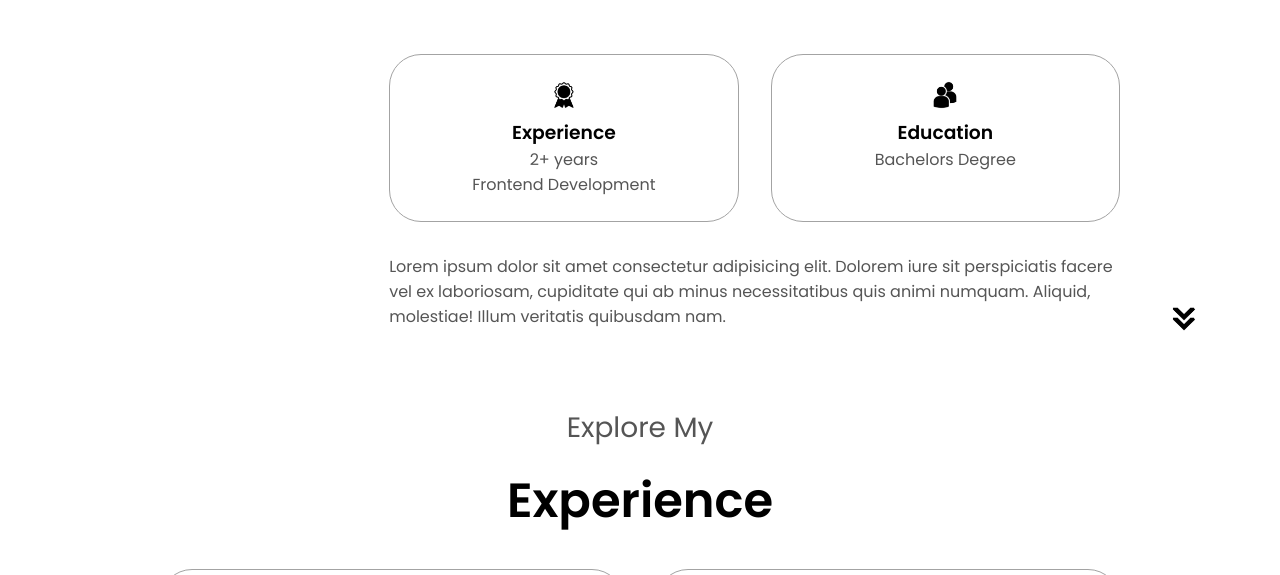
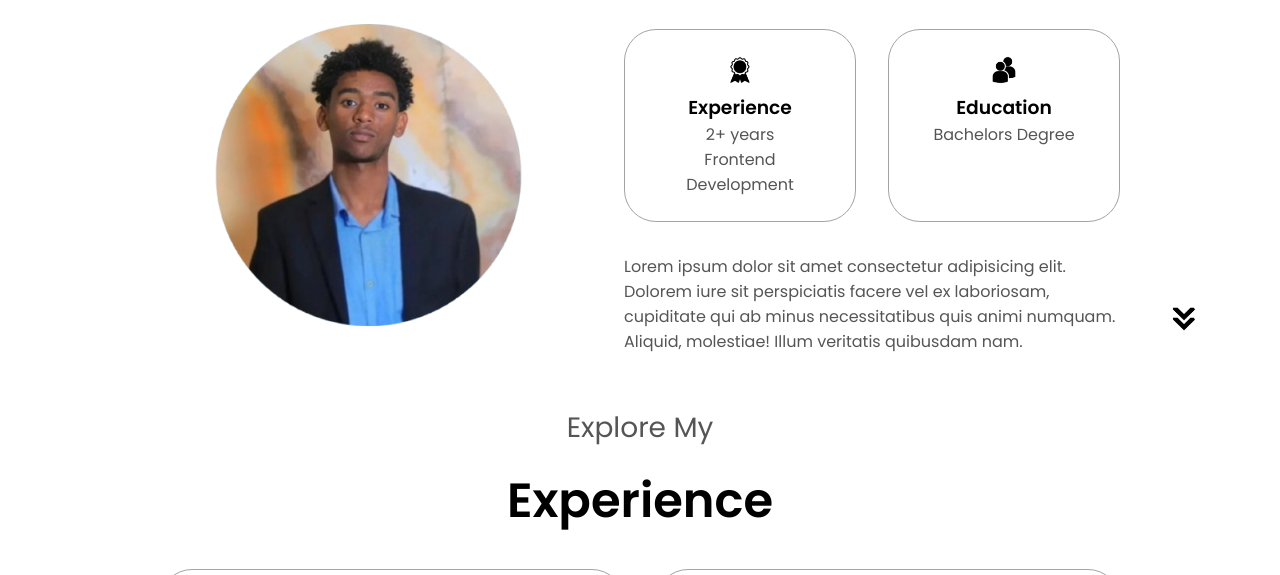
Before and after one commit to eyosiyas17/Portfolio, a plain HTML site: page index.html in a window 1280 px wide. Shown: the part 755-1330 px from the top of the page. Drawn offline with Linux system fonts and the light colour scheme.

Commit message:
Update index.html

```diff
--- a/index.html
+++ b/index.html
@@ -61,7 +61,7 @@
         <h1 class="title">About Me</h1>
         <div class="section-container">
             <div class="section-pic-container">
-                <img src="" alt="profile" class="about-pic">
+                <img src="./assets/profile-pic.png" alt="profile" class="about-pic">
 
             </div>
             <div class="about-details-container">
```
